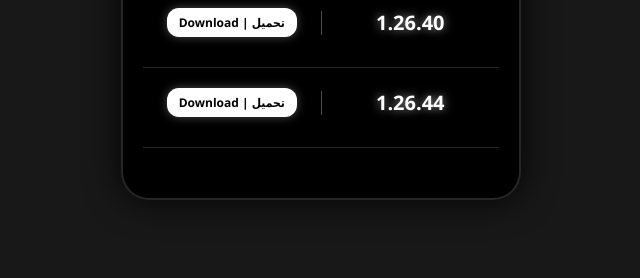
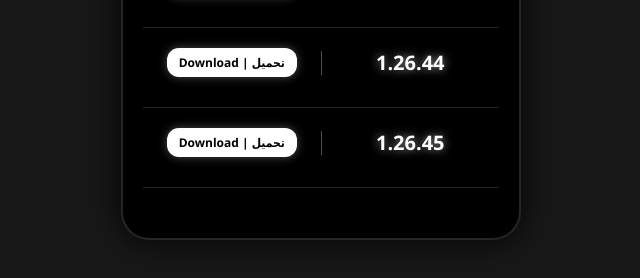
Before and after one commit to JawadBadry/Minecraft-free, a plain HTML site: page index.html in a window 1280 px wide. Shown: the part 458-736 px from the top of the page, without its empty margins (334-974 px from the left). Drawn offline with Linux system fonts and the light colour scheme.

Commit message:
Update index.html

```diff
--- a/index.html
+++ b/index.html
@@ -214,6 +214,16 @@
             </div>
 
             <hr class="light-divider">
+
+            <div class="table-row data-row">
+                <div class="column">1.26.45</div>
+                <div class="vertical-divider"></div>
+                <div class="column">
+                    <a href="https://1024terabox.com/s/1tXkbzeMlXrieWCVf9oFzeg" class="download-btn">تحميل | Download</a>
+                </div>
+            </div>
+
+            <hr class="light-divider">
         </div>
 
             <hr class="light-divider">
```
